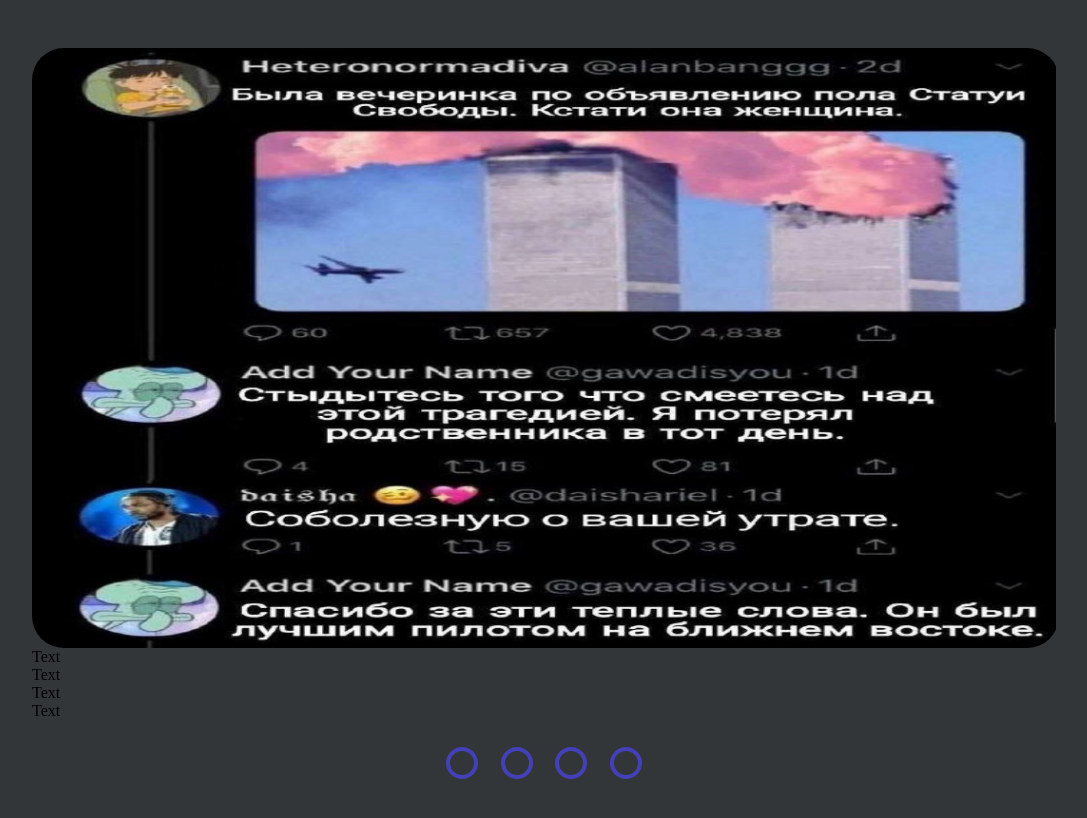
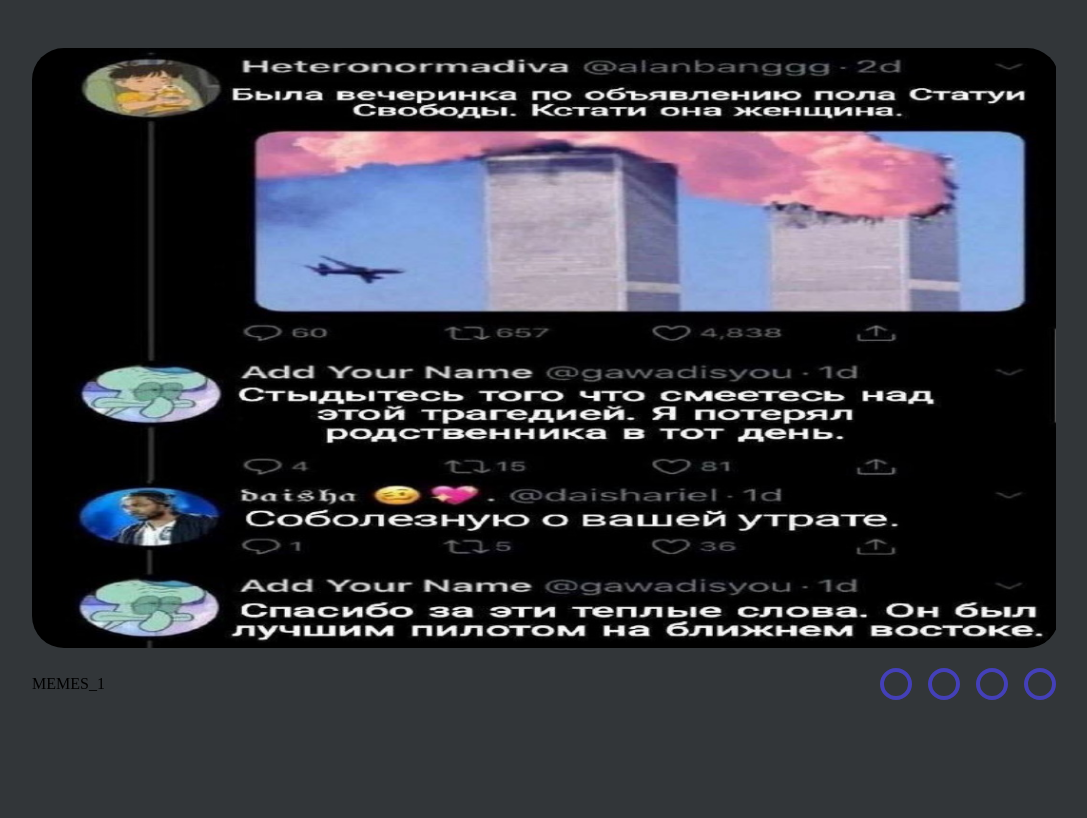
Before and after one commit to wildbober228/cssMemeSlider, a plain HTML site: page cssMemeSlider/index.html in a window 1280 px wide. Shown: the whole page, without its empty margins (96-1183 px from the left). Drawn offline with Linux system fonts and the light colour scheme.

Commit message:
feat: bottom cntrl panel (Thu, Sep 14, 2023 08:02:12 PM)

```diff
--- a/cssMemeSlider/index.html
+++ b/cssMemeSlider/index.html
@@ -21,29 +21,29 @@
                     <img src="./assets/memes/mem3.jpg" class="mem3" alt="mem3">
                     <img src="./assets/memes/mem4.jpg" class="mem4" alt="mem4">
                 </div>
+            </div>
+            <div class="control-panel">
                 <div class="caption-list">
                     <div class="caption" id="caption-1">
-                        <span>Text</span>
+                        <span>MEMES_1</span>
                     </div>
                     <div class="caption" id="caption-2">
-                        <span>Text</span>
+                        <span>MEMES_2</span>
                     </div>
                     <div class="caption" id="caption-3">
-                        <span>Text</span>
+                        <span>MEMES_3</span>
                     </div>
                     <div class="caption" id="caption-4">
-                        <span>Text</span>
+                        <span>MEMES_4</span>
                     </div>
                 </div>
-
                 <div class="dots">
-                    <label class="dot-1" for="radio-1"></label>
-                    <label class="dot-1" for="radio-2"></label>
-                    <label class="dot-1" for="radio-3"></label>
-                    <label class="dot-1" for="radio-4"></label>
+                    <label class="dot1" for="radio-1"></label>
+                    <label class="dot2" for="radio-2"></label>
+                    <label class="dot3" for="radio-3"></label>
+                    <label class="dot4" for="radio-4"></label>
                 </div>
             </div>
-
         </div>
     </section>
 </body>
--- a/cssMemeSlider/style.css
+++ b/cssMemeSlider/style.css
@@ -22,6 +22,7 @@ body {
 	position: relative;
     width: 100%;
     overflow: hidden;
+	margin-bottom: 20px;
 }
 
 .slides {
@@ -38,12 +39,30 @@ body {
 	border-radius: 2rem;
 }
 
+.control-panel {
+	display: flex;
+	justify-items: center;
+    align-content: center;
+    flex-wrap: wrap;
+    justify-content: space-between;
+    align-items: center;
+}
+
+.caption-list {
+	display: flex;
+    width: 7%;
+	overflow: hidden;
+}
+
+.caption {
+	width: 100%;
+}
+
 
 /*---CONTROLS------*/
 .dots {
     display: flex;
     justify-content: center;
-    margin: 1rem;
 }
 
 .dots label {
@@ -53,7 +72,11 @@ body {
     border: solid #4440b8 0.3rem;
     cursor: pointer;
     transition: all 0.15s ease;
-    margin: 0.7rem;
+	margin-right: 1rem;
+}
+
+.dots label:last-child {
+	margin-right: 0rem;
 }
 
 .dots label:hover {background: #fff;}
@@ -65,6 +88,7 @@ body {
 #radio-1:checked ~ .mem1 {
     margin-left: 0;
 }
+
 #radio-2:checked ~ .mem2 {
     margin-left: -100%;
 }
```
